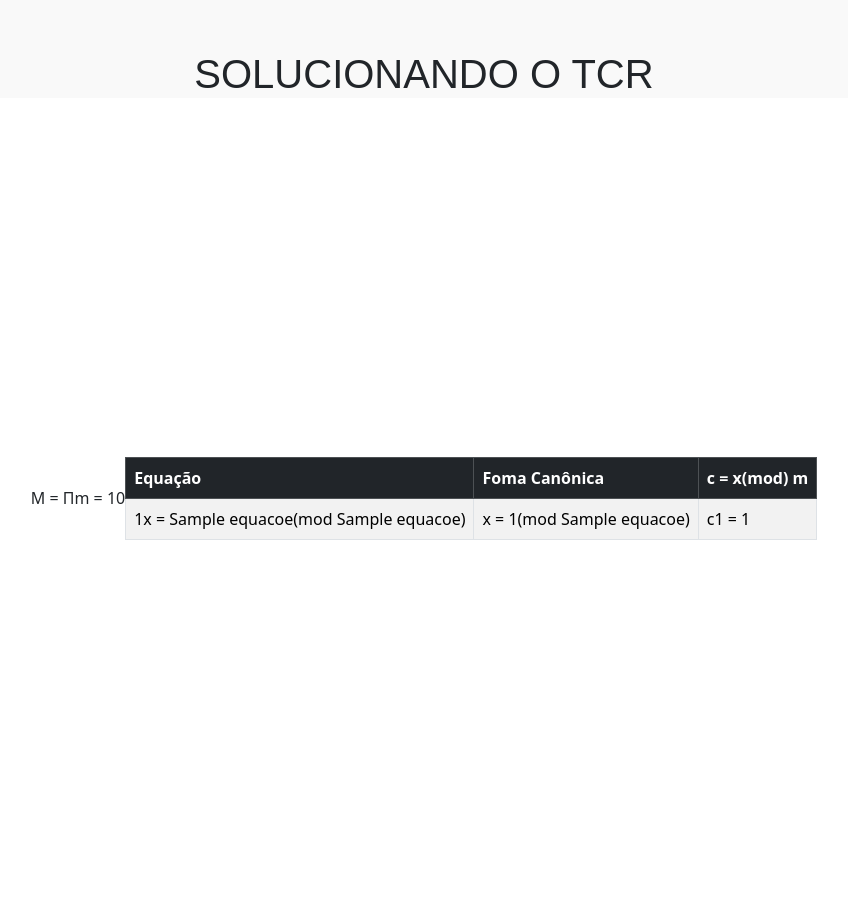
After one commit to NicholasCartaxo/TCR-Web-Solver, a Flask app: template api/templates/resultado.html in a window 1280 px wide. The commit adds this page. Shown: the whole page, without its empty margins (216-1064 px from the left). Run offline with Flask 3, Linux system fonts and the light colour scheme; the template is opened without the code that fills it: most values are stand-ins (such as "Sample title", 1, 10 or a date in 2020).

Commit message:
started results hmtl page

```diff
--- a/api/app.py
+++ b/api/app.py
@@ -28,8 +28,9 @@ def calcular():
 
     s = "".join([f"c{i+1} = {resultados[i][0]}; N{i+1} = {resultados[i][1]}; d{i+1} = {resultados[i][2]}<br>" for i in range(len(resultados))])
     resultadoFormatado = f"x = {x} mod {mTotal}<br>" + s
-
-    return resultadoFormatado
+    print(valoresParaCalculo)
+    print(resultados)
+    return render_template('resultado.html', mTotal=mTotal, x=x, resultados = resultados, equacoes = valoresParaCalculo)
 
 if __name__ == '__main__':
     app.run(debug=True)
--- /dev/null
+++ b/api/static/css/resultado.css
@@ -0,0 +1,6 @@
+#titulo {
+    font-family: Arial, sans-serif;
+    background-color: #f9f9f9;
+    text-align: center;
+    padding-top: 50px;
+}
--- a/api/templates/index.html
+++ b/api/templates/index.html
@@ -3,7 +3,7 @@
 <head>
     <meta charset="UTF-8">
     <title>Minha App Flask</title>
-    <link rel="stylesheet" href="{{ url_for('static', filename='style.css') }}">
+    <link rel="stylesheet" href="{{ url_for('static', filename='css/style.css') }}">
     <link href="https://cdn.jsdelivr.net/npm/bootstrap@5.3.5/dist/css/bootstrap.min.css" rel="stylesheet" integrity="sha384-SgOJa3DmI69IUzQ2PVdRZhwQ+dy64/BUtbMJw1MZ8t5HZApcHrRKUc4W0kG879m7" crossorigin="anonymous">
     <script src="https://cdn.jsdelivr.net/npm/bootstrap@5.3.5/dist/js/bootstrap.bundle.min.js" integrity="sha384-k6d4wzSIapyDyv1kpU366/PK5hCdSbCRGRCMv+eplOQJWyd1fbcAu9OCUj5zNLiq" crossorigin="anonymous"></script>
     <script src="{{ url_for('static', filename='script.js') }}"></script>
--- /dev/null
+++ b/api/templates/resultado.html
@@ -0,0 +1,38 @@
+<!DOCTYPE html>
+<html lang="pt-br">
+<head>
+    <meta charset="UTF-8">
+    <title>Minha App Flask</title>
+    <link rel="stylesheet" href="{{ url_for('static', filename='css/resultado.css') }}">
+    <link href="https://cdn.jsdelivr.net/npm/bootstrap@5.3.5/dist/css/bootstrap.min.css" rel="stylesheet" integrity="sha384-SgOJa3DmI69IUzQ2PVdRZhwQ+dy64/BUtbMJw1MZ8t5HZApcHrRKUc4W0kG879m7" crossorigin="anonymous">
+    <script src="https://cdn.jsdelivr.net/npm/bootstrap@5.3.5/dist/js/bootstrap.bundle.min.js" integrity="sha384-k6d4wzSIapyDyv1kpU366/PK5hCdSbCRGRCMv+eplOQJWyd1fbcAu9OCUj5zNLiq" crossorigin="anonymous"></script>
+</head>
+<body>
+    <h1 id = "titulo">SOLUCIONANDO O TCR</h1>
+    <div class="d-flex justify-content-center align-items-center vh-100" id="resposta-container">
+        <div id="M">
+            <p>M = Πm = {{mTotal}}</p>
+        </div>
+        <div>
+            <table class="table table-striped table-bordered">
+                <thead class="table-dark">
+                    <tr>
+                        <th>Equação</th>
+                        <th>Foma Canônica</th>
+                        <th>c = x(mod) m</th>
+                    </tr>
+                </thead>
+                <tbody>
+                    {% for i in range(resultados | length) %}
+                    <tr>
+                        <td>{{equacoes[i][0]}}x = {{equacoes[i][1]}}(mod {{equacoes[i][2]}})</td>
+                        <td>x = {{resultados[i][0]}}(mod {{equacoes[i][2]}})</td>
+                        <td>c{{i+1}} = {{ resultados[i][0] }}</td>
+                    </tr>
+                    {% endfor %}
+                </tbody>
+            </table>
+        </div>
+    </div>
+</body>
+</html>
```
Also changed, not shown: api/static/css/style.css (renamed from api/static/style.css).
